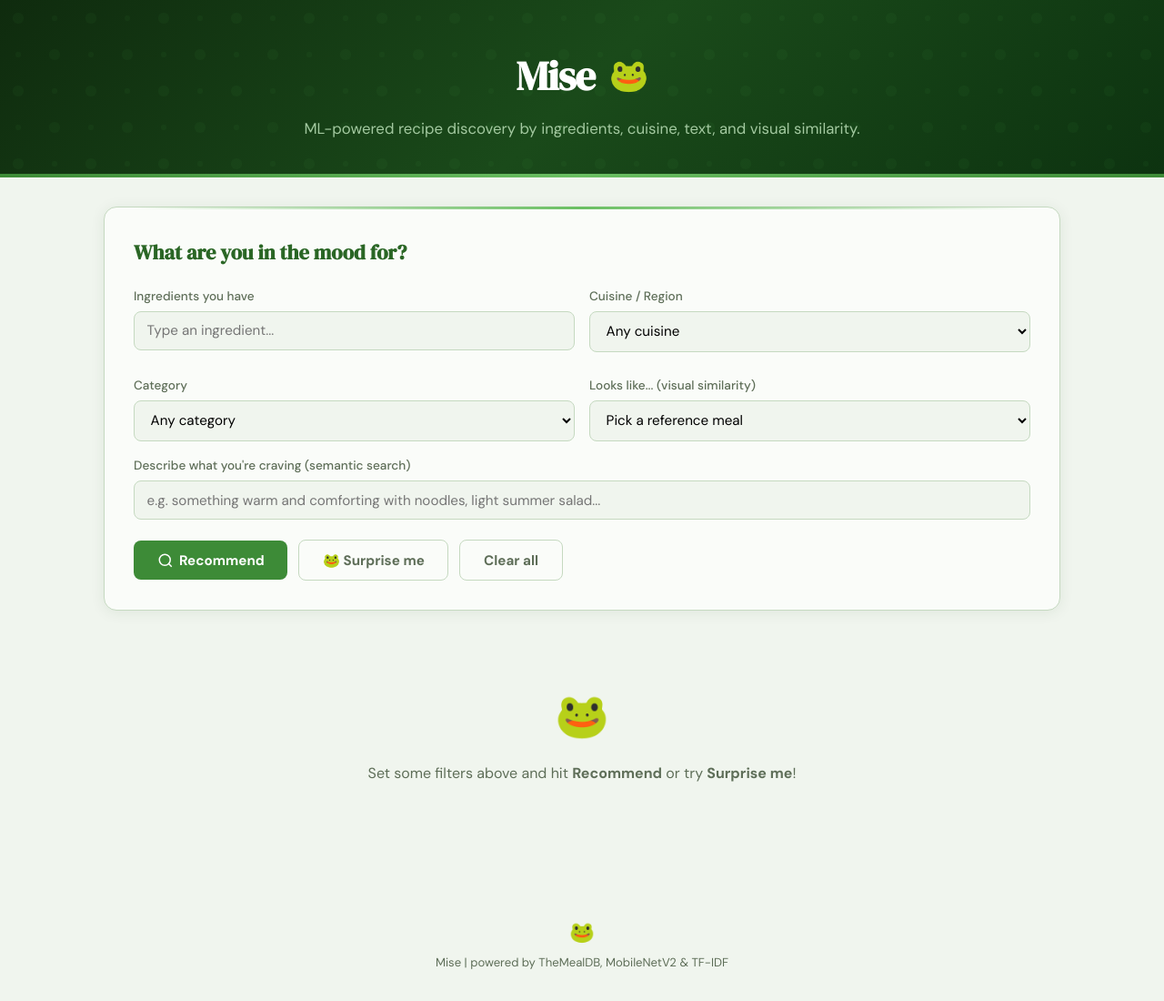
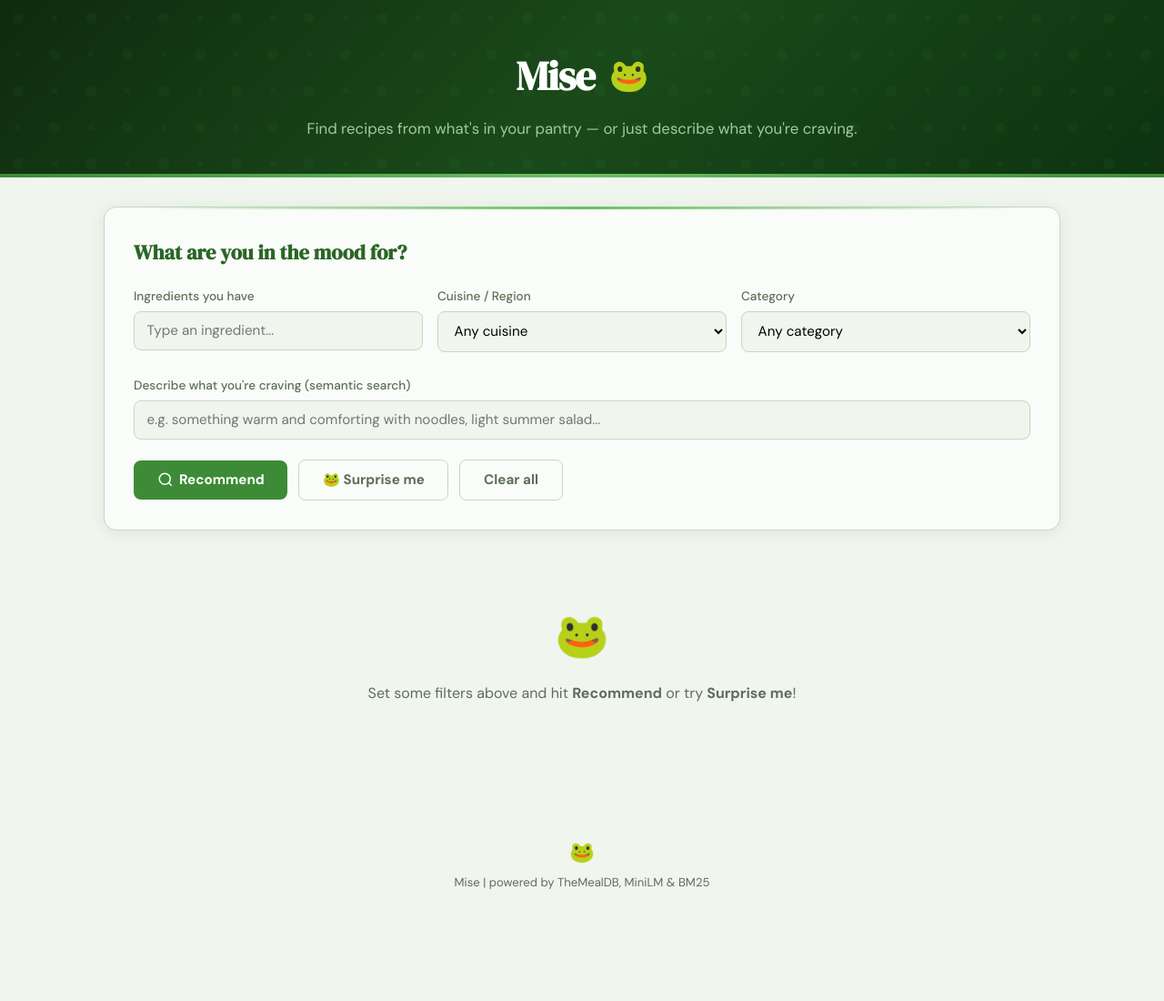
Before and after one commit to brent-smith-4/recipe-recommender, a FastAPI app: page / in a window 1280 px wide. Shown: the whole page at 91% size. After the commit the page ends 977 px from the top, so only its background shows below. Run offline with FastAPI, Linux system fonts and the light colour scheme; data that the repository does not hold is empty; some libraries are stand-ins or nearby versions.

Commit message:
V5: Update Front-end UI to reflect ML changes

```diff
--- a/templates/index.html
+++ b/templates/index.html
@@ -3,6 +3,7 @@
 <head>
 <meta charset="UTF-8">
 <meta name="viewport" content="width=device-width, initial-scale=1.0">
+<meta name="description" content="Mise — find recipes by ingredients, cuisine, or natural language. Powered by MiniLM sentence transformers and BM25.">
 <title>Mise | Recipe Recommender</title>
 <link rel="preconnect" href="https://fonts.googleapis.com">
 <link href="https://fonts.googleapis.com/css2?family=DM+Serif+Display&family=DM+Sans:ital,wght@0,400;0,500;0,700;1,400&display=swap" rel="stylesheet">
@@ -52,7 +53,7 @@ main{max-width:1100px;margin:0 auto;padding:2rem 1.5rem 4rem}
   border-radius:0 0 4px 4px;
 }
 .search-panel h2{font-family:var(--font-display);font-size:1.4rem;margin-bottom:1.2rem;color:var(--accent-dark)}
-.filter-grid{display:grid;grid-template-columns:1fr 1fr;gap:1rem}
+.filter-grid{display:grid;grid-template-columns:1fr 1fr 1fr;gap:1rem}
 @media(max-width:640px){.filter-grid{grid-template-columns:1fr}}
 
 label.field{display:flex;flex-direction:column;gap:.35rem;font-size:.85rem;font-weight:500;color:var(--muted)}
@@ -92,6 +93,7 @@ label.field input:focus{outline:none;border-color:var(--accent);box-shadow:0 0 0
 }
 .btn-primary{background:var(--accent);color:#fff}
 .btn-primary:hover{background:var(--accent-dark);transform:translateY(-1px);box-shadow:0 4px 14px rgba(61,139,55,.3)}
+.btn:disabled{opacity:.6;cursor:not-allowed;transform:none !important;box-shadow:none !important}
 .btn-secondary{background:transparent;color:var(--muted);border:1px solid var(--border)}
 .btn-secondary:hover{border-color:var(--accent);color:var(--accent-dark)}
 .btn svg{width:18px;height:18px}
@@ -171,6 +173,8 @@ label.field input:focus{outline:none;border-color:var(--accent);box-shadow:0 0 0
 .startup-banner.show{display:flex}
 .startup-banner .spinner{width:20px;height:20px;margin:0;border-width:2px}
 
+@media(max-width:480px){.modal-content{padding:1.2rem 1rem 1.5rem}}
+
 /* --- FOOTER FROG --- */
 footer{text-align:center;padding:2rem;color:var(--muted);font-size:.82rem}
 footer .frog-footer{font-size:1.4rem;display:block;margin-bottom:.3rem}
@@ -180,13 +184,13 @@ footer .frog-footer{font-size:1.4rem;display:block;margin-bottom:.3rem}
 
 <header>
   <h1>Mise <span class="frog">&#x1F438;</span></h1>
-  <p>ML-powered recipe discovery by ingredients, cuisine, text, and visual similarity.</p>
+  <p>Find recipes from what's in your pantry — or just describe what you're craving.</p>
 </header>
 
 <main>
   <div class="startup-banner" id="startupBanner">
     <div class="spinner"></div>
-    <span>Warming up the lily pad | loading meals &amp; building image index...</span>
+    <span>Warming up the lily pad | loading meals &amp; building indices...</span>
   </div>
 
   <div class="search-panel">
@@ -207,10 +211,6 @@ footer .frog-footer{font-size:1.4rem;display:block;margin-bottom:.3rem}
       <label class="field">
         Category
         <select id="catSelect"><option value="">Any category</option></select>
-      </label>
-      <label class="field">
-        Looks like... (visual similarity)
-        <select id="simSelect"><option value="">Pick a reference meal</option></select>
       </label>
       <label class="field" style="grid-column:1/-1">
         Describe what you're craving (semantic search)
@@ -239,7 +239,7 @@ footer .frog-footer{font-size:1.4rem;display:block;margin-bottom:.3rem}
 
 <footer>
   <span class="frog-footer">&#x1F438;</span>
-  Mise | powered by TheMealDB, MobileNetV2 &amp; TF-IDF
+  Mise | powered by TheMealDB, MiniLM &amp; BM25
 </footer>
 
 <!-- DETAIL MODAL -->
@@ -286,16 +286,6 @@ async function init() {
     catSelect.appendChild(o);
   });
 
-  try {
-    const rr = await fetch(`${API}/api/random?n=20`);
-    const randoms = await rr.json();
-    const simSelect = document.getElementById('simSelect');
-    randoms.forEach(m => {
-      const o = document.createElement('option');
-      o.value = m.id; o.textContent = m.name;
-      simSelect.appendChild(o);
-    });
-  } catch {}
 }
 init();
 
@@ -346,15 +336,21 @@ function removeIng(i) {
 
 // ---- Search ----
 document.getElementById('searchBtn').addEventListener('click', doSearch);
+document.getElementById('textQuery').addEventListener('keydown', e => {
+  if (e.key === 'Enter') doSearch();
+});
+
 async function doSearch() {
+  const btn = document.getElementById('searchBtn');
+  btn.disabled = true;
+  btn.innerHTML = 'Searching…';
+
   const params = new URLSearchParams();
   if (selectedIngredients.length) params.set('ingredients', selectedIngredients.join(','));
   const cat = document.getElementById('catSelect').value;
   if (cat) params.set('category', cat);
   const area = document.getElementById('areaSelect').value;
   if (area) params.set('area', area);
-  const sim = document.getElementById('simSelect').value;
-  if (sim) params.set('similar_to', sim);
   const textQ = document.getElementById('textQuery').value.trim();
   if (textQ) params.set('text_query', textQ);
   params.set('limit', '18');
@@ -366,6 +362,9 @@ async function doSearch() {
     renderResults(data.results, data.count);
   } catch (err) {
     document.getElementById('resultsArea').innerHTML = `<div class="empty"><span class="frog-icon">&#x1F438;</span><p>Something went wrong. Is the server running?</p></div>`;
+  } finally {
+    btn.disabled = false;
+    btn.innerHTML = '<svg viewBox="0 0 24 24" fill="none" stroke="currentColor" stroke-width="2"><circle cx="11" cy="11" r="8"/><path d="m21 21-4.3-4.3"/></svg> Recommend';
   }
 }
 
@@ -385,7 +384,6 @@ document.getElementById('clearBtn').addEventListener('click', () => {
   renderChips();
   document.getElementById('catSelect').value = '';
   document.getElementById('areaSelect').value = '';
-  document.getElementById('simSelect').value = '';
   document.getElementById('textQuery').value = '';
   document.getElementById('resultsArea').innerHTML = `<div class="empty"><span class="frog-icon">&#x1F438;</span><p>Set some filters above and hit <strong>Recommend</strong> or try <strong>Surprise me</strong>!</p></div>`;
 });
@@ -443,18 +441,11 @@ async function openDetail(id) {
       html += `<h3>Instructions</h3><p>${m.instructions}</p>`;
     }
     html += '<div class="links">';
-    if (m.youtube) html += `<a href="${m.youtube}" target="_blank">&#9654; YouTube</a>`;
-    if (m.source) html += `<a href="${m.source}" target="_blank">Source</a>`;
+    if (m.youtube) html += `<a href="${m.youtube}" target="_blank" rel="noopener noreferrer">&#9654; YouTube</a>`;
+    if (m.source) html += `<a href="${m.source}" target="_blank" rel="noopener noreferrer">Source</a>`;
     html += '</div>';
-    if (m.visual_neighbors && m.visual_neighbors.length) {
-      html += `<h3>Visually Similar (CNN)</h3><div class="neighbors">`;
-      m.visual_neighbors.forEach(n => {
-        html += `<div class="neighbor-card" onclick="openDetail('${n.id}')"><img src="${n.thumbnail}/preview" alt="${n.name}"><span>${n.name}</span></div>`;
-      });
-      html += '</div>';
-    }
     if (m.semantic_neighbors && m.semantic_neighbors.length) {
-      html += `<h3>Semantically Similar (MPNet)</h3><div class="neighbors">`;
+      html += `<h3>Semantically Similar (MiniLM)</h3><div class="neighbors">`;
       m.semantic_neighbors.forEach(n => {
         html += `<div class="neighbor-card" onclick="openDetail('${n.id}')"><img src="${n.thumbnail}/preview" alt="${n.name}"><span>${n.name}</span></div>`;
       });
```
